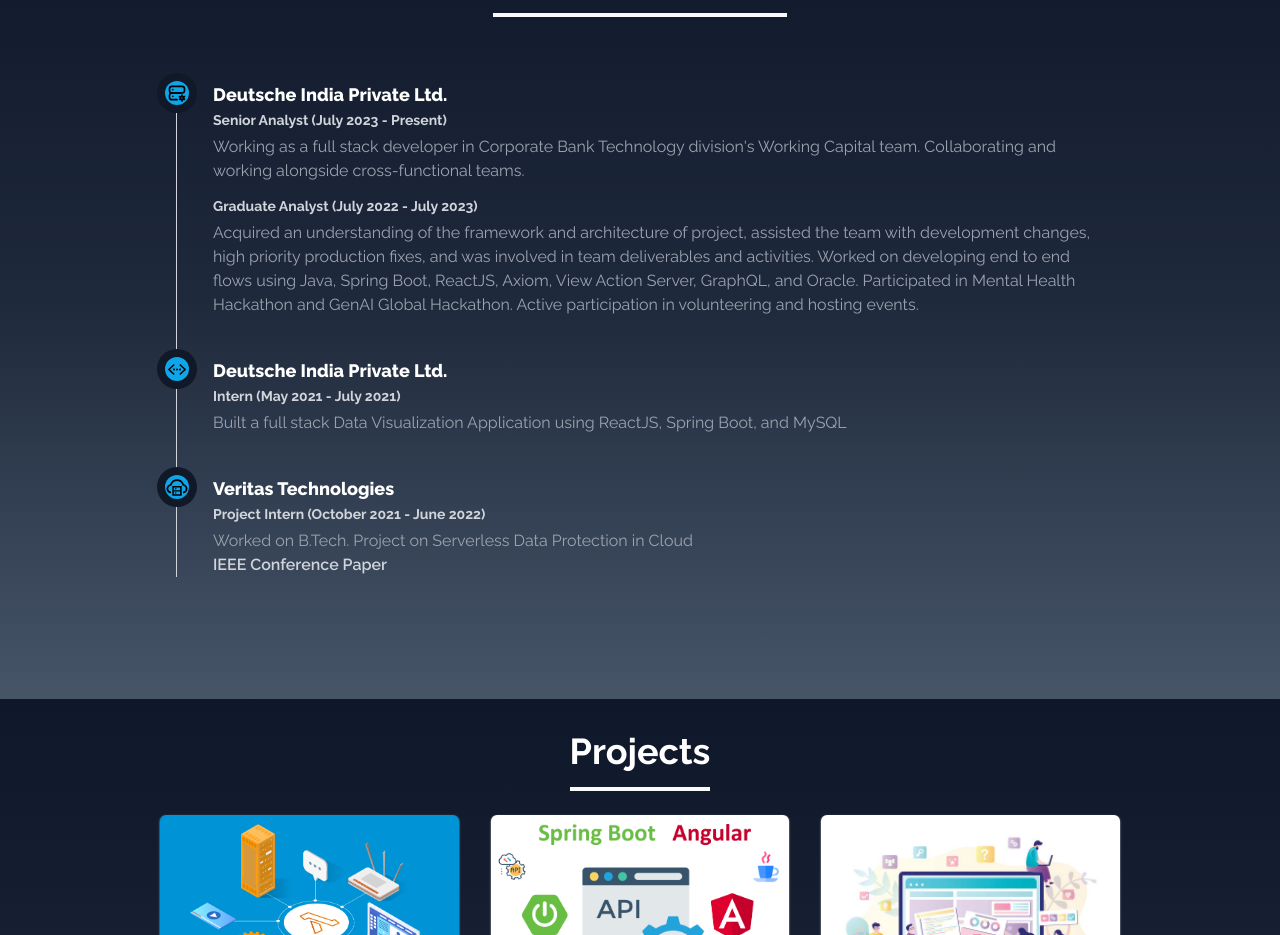
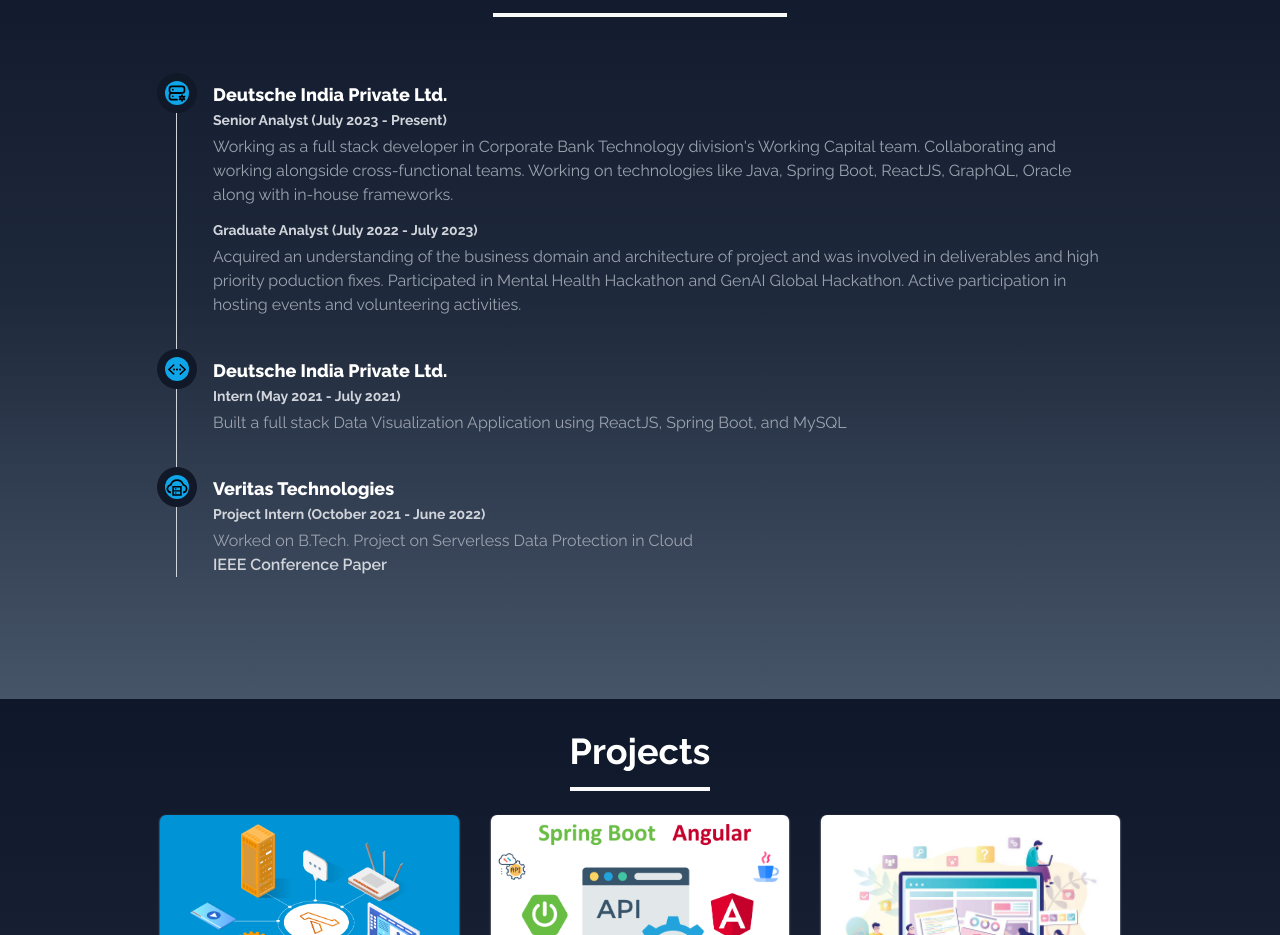
Before and after one commit to anayagarde/portfolio, a React (Create React App) app: page / in a window 1280 px wide. Shown: the part 2501-3436 px from the top of the page. Built offline with nearby package versions, Linux system fonts and the light colour scheme; the HTML template or start-up script is replaced by a standard one.

Commit message:
modified text

```diff
--- a/src/components/Experience.jsx
+++ b/src/components/Experience.jsx
@@ -18,9 +18,9 @@
                             </span>
                             <h3 class="flex ml-3 items-center mb-1 text-lg font-extrabold text-gray-900 dark:text-white">Deutsche India Private Ltd.</h3>
                             <time class="block ml-3 mb-2 text-sm font-bold leading-none text-gray-700 dark:text-gray-300">Senior Analyst (July 2023 - Present)</time>
-                            <p class="mb-4 ml-3 text-base font-normal text-gray-500 dark:text-gray-400">Working as a full stack developer in Corporate Bank Technology division's Working Capital team. Collaborating and working alongside cross-functional teams.</p>
+                            <p class="mb-4 ml-3 text-base font-normal text-gray-500 dark:text-gray-400">Working as a full stack developer in Corporate Bank Technology division's Working Capital team. Collaborating and working alongside cross-functional teams. Working on technologies like Java, Spring Boot, ReactJS, GraphQL, Oracle along with in-house frameworks.</p>
                             <time class="block mb-2 ml-3 text-sm font-bold leading-none text-gray-700 dark:text-gray-300">Graduate Analyst (July 2022 - July 2023)</time>
-                            <p class="mb-4 text-base ml-3 font-normal text-gray-500 dark:text-gray-400">Acquired an understanding of the framework and architecture of project, assisted the team with development changes, high priority production fixes, and was involved in team deliverables and activities. Worked on developing end to end flows using Java, Spring Boot, ReactJS, Axiom, View Action Server, GraphQL, and Oracle. Participated in Mental Health Hackathon and GenAI Global Hackathon. Active participation in volunteering and hosting events.</p>
+                            <p class="mb-4 text-base ml-3 font-normal text-gray-500 dark:text-gray-400">Acquired an understanding of the business domain and architecture of project and was involved in deliverables and high priority poduction fixes. Participated in Mental Health Hackathon and GenAI Global Hackathon. Active participation in hosting events and volunteering activities.</p>
                         </li>
                         <li class="mb-10 ml-6">
                             <span class="absolute flex items-center justify-center w-6 h-6 bg-blue-100 rounded-full -left-3 ring-8 ring-white dark:ring-gray-900 dark:bg-sky-500">
```
